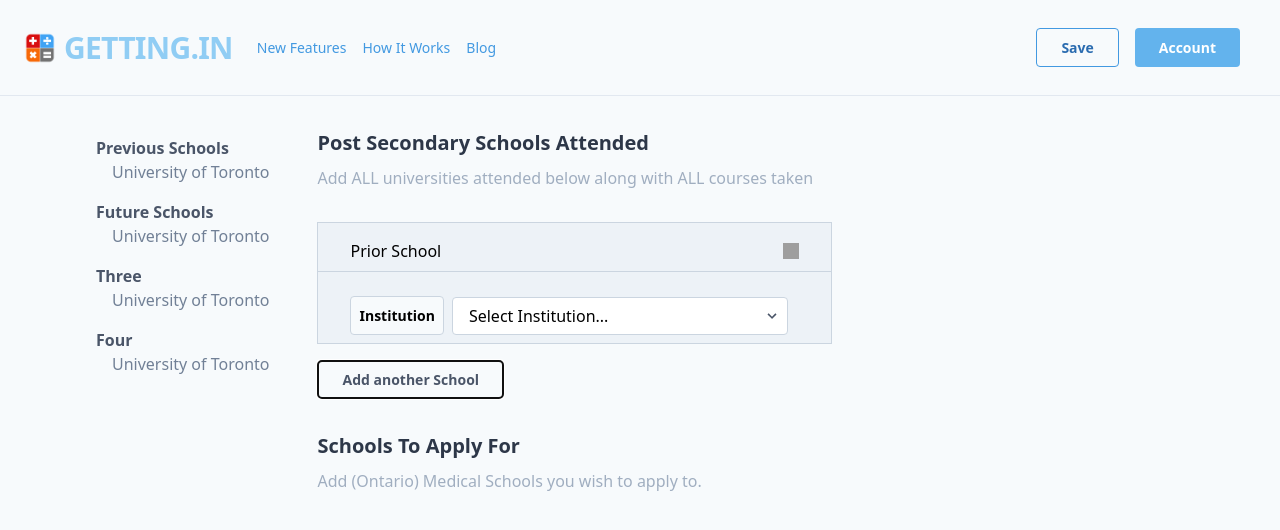
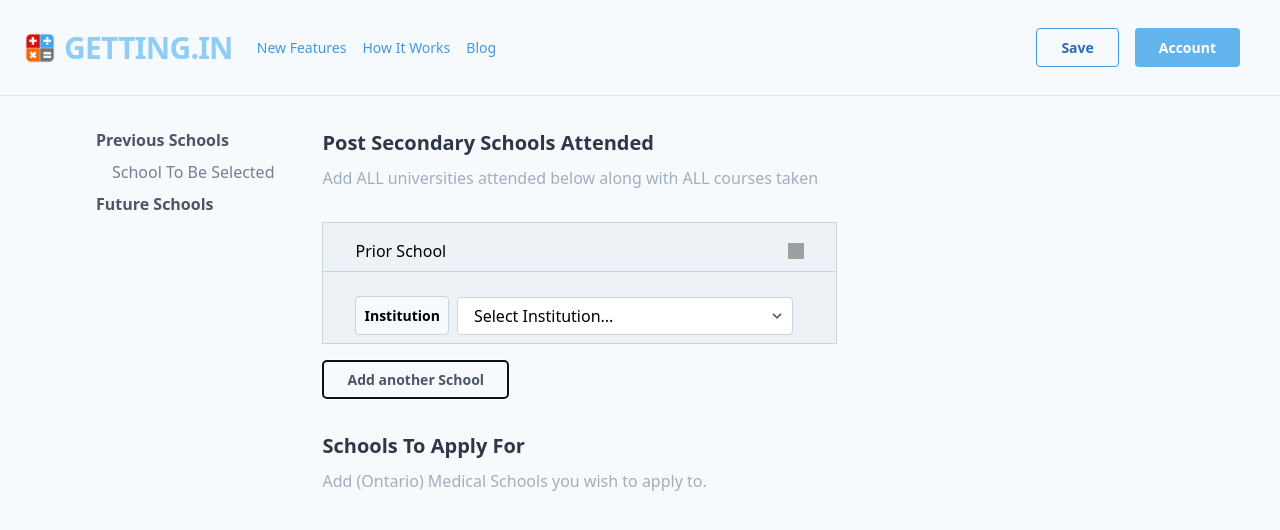
Before and after one commit to c3ko/gpa-calc, a Vue app: page / in a window 1280 px wide. Both pictures are taken after a click on the button "Add another School". Shown: the top 530 px of the page. Built offline with nearby package versions, Linux system fonts and the light colour scheme; grey boxes are pictures that could not be loaded.

Commit message:
sidebar scroll and prev school listing

```diff
--- a/src/App.vue
+++ b/src/App.vue
@@ -138,5 +138,7 @@ export default {
 </script>
 
 <style>
-
+  html {
+    scroll-behavior: smooth;
+  }
 </style>
--- a/src/components/ProgressSideBar.vue
+++ b/src/components/ProgressSideBar.vue
@@ -1,22 +1,24 @@
 <template>
   <ul class="sticky  h-full top-0 hidden md:flex flex-col py-32 ml-8 mr-8 overflow-x-hidden">
-      <li class="py-2" v-for="item in list" :key="item">
-          <a href="#"><h3 class="text-gray-700 font-semibold">{{ item }}</h3></a>
+      <a href="#previous-schools" ><h3 class="text-gray-700 font-semibold">Previous Schools</h3></a>
+      <li class="py-2" v-for="prevSchool in prevSchools" :key="prevSchool.id">
           <ul class="pl-4">
-              <a class="text-gray-600" href="#">University of Toronto</a>
+              <a v-bind:href="prevSchool.id" class="text-gray-600">{{ prevSchool.name }}</a>
           </ul>
       </li>
+      <a href="#future-schools" ><h3 class="text-gray-700 font-semibold">Future Schools</h3></a>
+
   </ul>
 </template>
 
 <script>
 //import { onVisibilityChange } from '../lib/helpers'
-
+import { UniList } from '../data/uniGPA'
 export default {
     name: 'ProgressSideBar',
     data () {
         return {
-            list: ['Previous Schools', 'Future Schools', 'Three', 'Four']
+            list: ['Previous Schools', 'Future Schools', 'Three', 'Four'],
         }
     },
     created: function () {
@@ -25,8 +27,8 @@ export default {
     mounted: function() {
 
         document.addEventListener('scroll', function () {
-            let previousOffset = document.getElementById('previous-heading').getBoundingClientRect()
-            let futureOffset = document.getElementById('future-heading').getBoundingClientRect()
+            //let previousOffset = document.getElementById('previous-heading').getBoundingClientRect()
+            //let futureOffset = document.getElementById('future-heading').getBoundingClientRect()
 
         })
     },
@@ -40,7 +42,17 @@ export default {
     },
 
     computed: {
+        prevSchools: function () {
 
+            return Object.values(this.$store.state.schoolsAdded).map(school => ({
+                id: `#prev-${school.id}`,
+                name: UniList[school.OMSASID] ? UniList[school.OMSASID].name : 'School To Be Selected'
+            }))
+
+        },
+        futureScools: function() {
+            return null
+        }
     }
 }
 </script>
```
